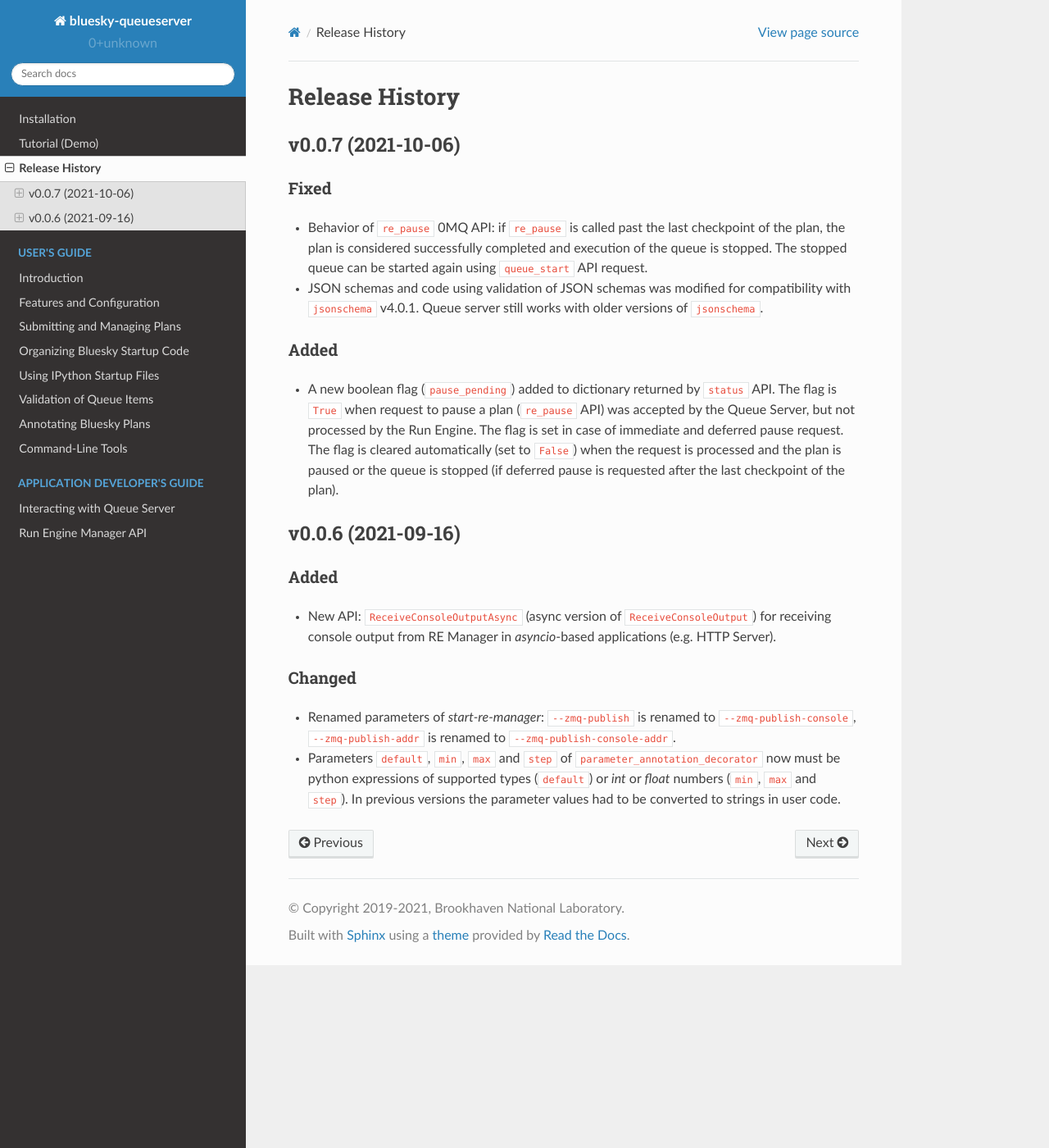
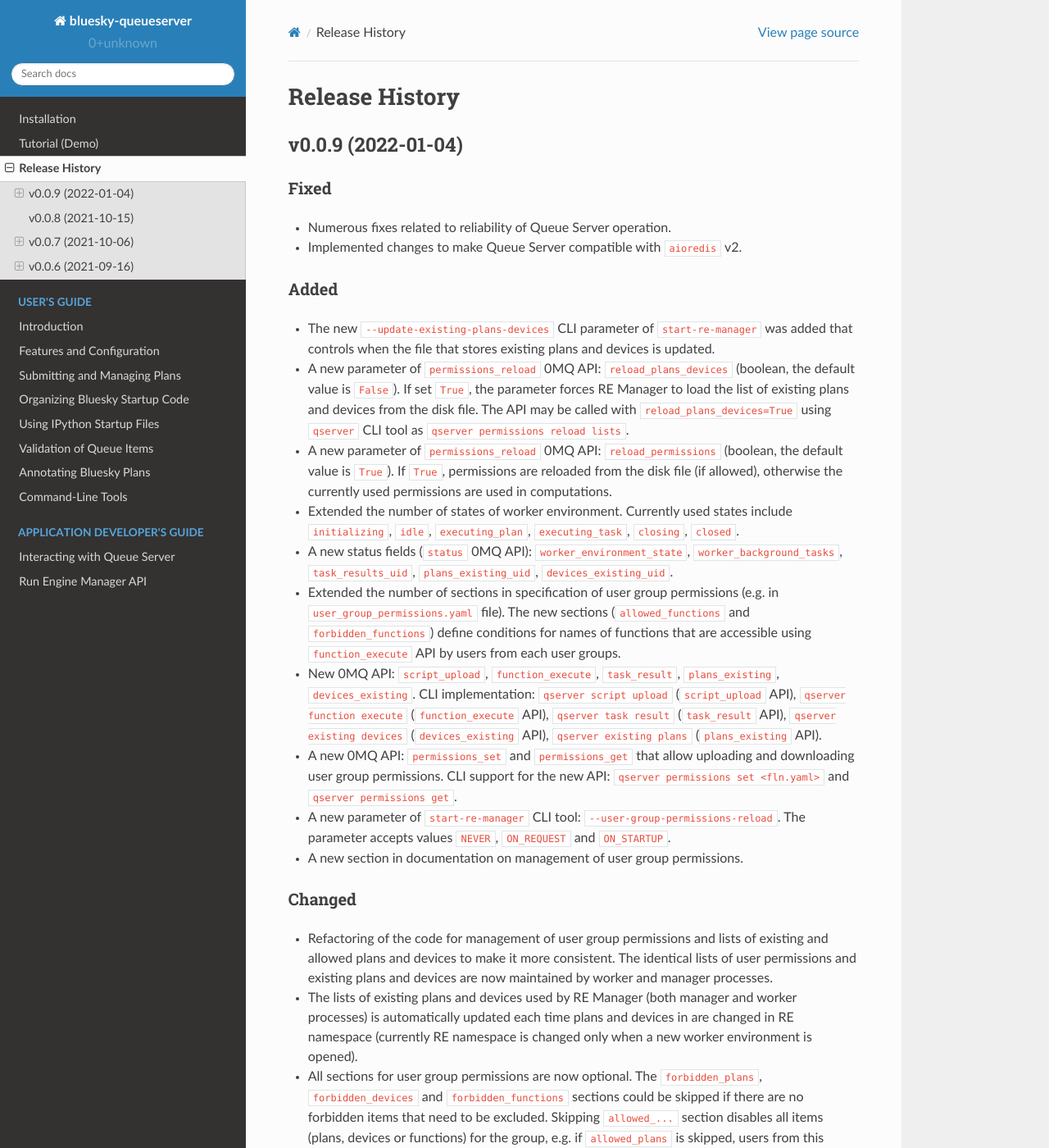
Before and after one commit to bluesky/bluesky-queueserver, a Sphinx documentation site: the page built from docs/source/release_history.rst, in a window 1280 px wide and 1400 px high. Shown: the whole window at 82% size. Built offline with Sphinx 7.4.7 and the Read the Docs theme 2.0.0, drawn with Linux system fonts in a browser that asks for light colours; some of the changed text lies outside the part shown.

Commit message:
DOC: release notes for v0.0.9

```diff
--- a/docs/source/release_history.rst
+++ b/docs/source/release_history.rst
@@ -2,6 +2,81 @@
 Release History
 ===============
 
+v0.0.9 (2022-01-04)
+===================
+
+Fixed
+-----
+
+- Numerous fixes related to reliability of Queue Server operation.
+
+- Implemented changes to make Queue Server compatible with ``aioredis`` v2.
+
+
+Added
+-----
+
+- The new ``--update-existing-plans-devices`` CLI parameter of ``start-re-manager`` was added that
+  controls when the file that stores existing plans and devices is updated.
+
+- A new parameter of ``permissions_reload`` 0MQ API: ``reload_plans_devices`` (boolean, the default
+  value is ``False``). If set ``True``, the parameter forces RE Manager to load the list of
+  existing plans and devices from the disk file. The API may be called with ``reload_plans_devices=True``
+  using ``qserver`` CLI tool as ``qserver permissions reload lists``.
+
+- A new parameter of ``permissions_reload`` 0MQ API: ``reload_permissions`` (boolean, the default
+  value is ``True``). If ``True``, permissions are reloaded from the disk file (if allowed), otherwise
+  the currently used permissions are used in computations.
+
+- Extended the number of states of worker environment. Currently used states include ``initializing``,
+  ``idle``, ``executing_plan``, ``executing_task``, ``closing``, ``closed``.
+
+- A new status fields (``status`` 0MQ API): ``worker_environment_state``, ``worker_background_tasks``,
+  ``task_results_uid``, ``plans_existing_uid``, ``devices_existing_uid``.
+
+- Extended the number of sections in specification of user group permissions (e.g. in
+  ``user_group_permissions.yaml`` file). The new sections (``allowed_functions`` and ``forbidden_functions``)
+  define conditions for names of functions that are accessible using ``function_execute`` API by users
+  from each user groups.
+
+- New 0MQ API: ``script_upload``, ``function_execute``, ``task_result``, ``plans_existing``,
+  ``devices_existing``. CLI implementation: ``qserver script upload`` (``script_upload`` API),
+  ``qserver function execute`` (``function_execute`` API), ``qserver task result`` (``task_result`` API),
+  ``qserver existing devices`` (``devices_existing`` API), ``qserver existing plans`` (``plans_existing`` API).
+
+- A new 0MQ API: ``permissions_set`` and ``permissions_get`` that allow uploading and downloading
+  user group permissions. CLI support for the new API: ``qserver permissions set <fln.yaml>`` and
+  ``qserver permissions get``.
+
+- A new parameter of ``start-re-manager`` CLI tool: ``--user-group-permissions-reload``. The parameter accepts
+  values ``NEVER``, ``ON_REQUEST`` and ``ON_STARTUP``.
+
+- A new section in documentation on management of user group permissions.
+
+Changed
+-------
+
+- Refactoring of the code for management of user group permissions and lists of existing and
+  allowed plans and devices to make it more consistent. The identical lists of user permissions
+  and existing plans and devices are now maintained by worker and manager processes.
+
+- The lists of existing plans and devices used by RE Manager (both manager and worker processes)
+  is automatically updated each time plans and devices in are changed in RE namespace (currently
+  RE namespace is changed only when a new worker environment is opened).
+
+- All sections for user group permissions are now optional. The ``forbidden_plans``,
+  ``forbidden_devices`` and ``forbidden_functions`` sections could be skipped if there are
+  no forbidden items that need to be excluded. Skipping ``allowed_...`` section disables all
+  items (plans, devices or functions) for the group, e.g. if ``allowed_plans`` is skipped,
+  users from this group will not be able to submit or run any plans. Since rules for
+  the ``root`` group are applied to the lists accessible by users from all other groups,
+  skipping ``allowed_plans`` for ``root`` disables all plans for all other groups.
+
+
+v0.0.8 (2021-10-15)
+===================
+
+Maintenance release.
 
 v0.0.7 (2021-10-06)
 ===================
```
